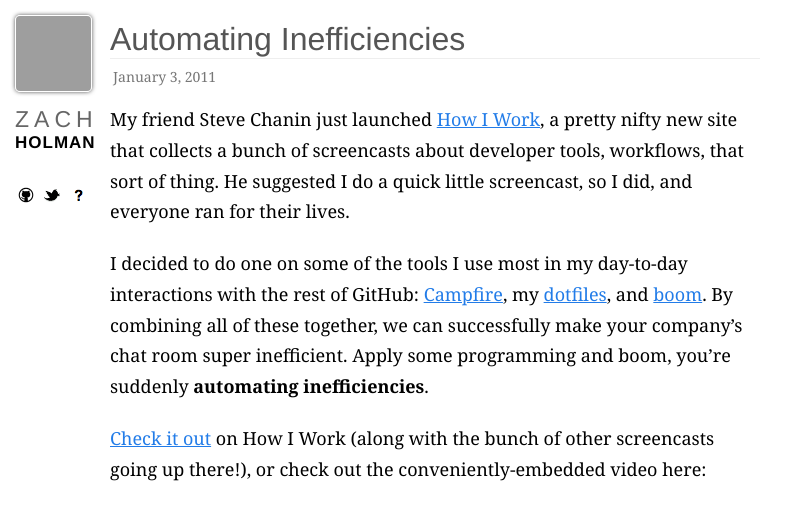
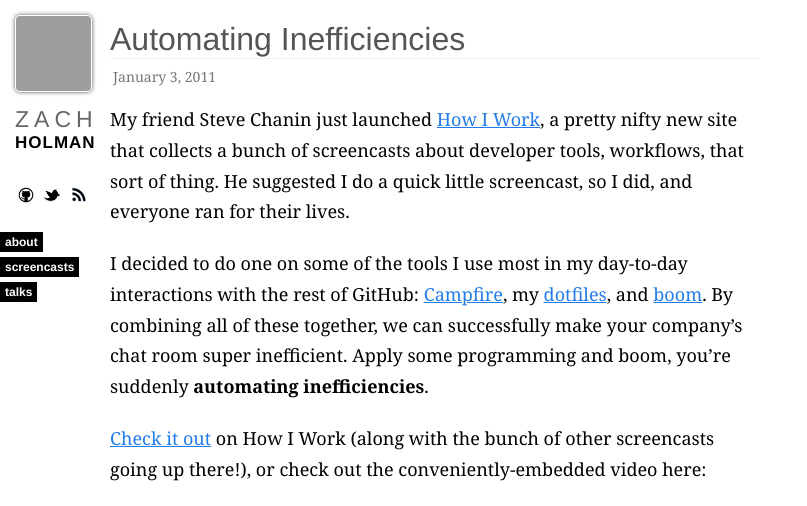
Before and after one commit to broccolini/designertocoder.github.com, a Jekyll site: the page built from _posts/2011-01-03-automating-inefficiencies.markdown, in a window 1280 px wide. Shown: the top 506 px of the page, without its empty margins (0-807 px from the left). Built offline with Jekyll 4.4.1, drawn with Linux system fonts in a browser that asks for light colours; nearby versions of some CDN libraries; Markdown is read by kramdown in place of the engine named in the settings; comment, search, counter and statistics services are not loaded; grey boxes are pictures that could not be loaded.

Commit message:
add all the things

```diff
--- a/_layouts/layout.html
+++ b/_layouts/layout.html
@@ -38,14 +38,20 @@
   <div id="mousing">&nbsp;</div>
   <div class="site">
     <a href="https://github.com/holman" id="github">
-      <img src="/images/github.png" alt="github" title="@holman on GitHub" />
+      <img src="/images/github.png" alt="github" title="@holman on GitHub" height="16" width="16" />
     </a>
     <a href="https://twitter.com/holman" id="twitter">
-      <img src="/images/twitter.png" alt="twitter" title="@holman on Twitter" />
+      <img src="/images/twitter.png" alt="twitter" title="@holman on Twitter" height="16" width="16" />
     </a>
-    <a href="/about" id="about">
-      <img src="/images/about.png" alt="about" title="About Zach Holman" />
+    <a href="http://feeds.feedburner.com/holman" id="rss">
+      <img src="/images/rss.png" alt="rss" title="Subscribe to this blog's RSS feed" height="16" width="16" />
     </a>
+  </div>
+
+  <div id="sections">
+    <div><a href="/about">about</a></div>
+    <div><a href="/screencasts">screencasts</a></div>
+    <div><a href="/talks">talks</a></div>
   </div>
 
 </div>
--- a/_posts/2011-01-03-automating-inefficiencies.markdown
+++ b/_posts/2011-01-03-automating-inefficiencies.markdown
@@ -1,6 +1,9 @@
 ---
 layout: post
 title: Automating Inefficiencies
+category: screencast
+embed: '<iframe src="http://player.vimeo.com/video/18378673" width="650" height="366" frameborder="0"></iframe>'
+teaser: "See how I use tools like Campfire, boom, and shell scripts to improve my life and annoy my coworkers."
 ---
 
 My friend Steve Chanin just launched [How I Work](http://how-i-work.com), a
@@ -19,7 +22,7 @@
 on How I Work (along with the bunch of other screencasts going up there!), or
 check out the conveniently-embedded video here:
 
-<iframe src="http://player.vimeo.com/video/18378673" width="500" height="281"
+<iframe src="http://player.vimeo.com/video/18378673" width="650" height="366"
 frameborder="0"></iframe>
 
 A couple specific links to things mentioned in the screencast:
--- a/css/styles.css
+++ b/css/styles.css
@@ -117,6 +117,22 @@
   padding-left: 2px;
   letter-spacing: 1px;
 }
+#header #sections{
+  margin: 25px 0 0 -15px;
+}
+#header #sections div{
+  margin-bottom: 7px;
+}
+#header #sections a{
+  background-color: #000;
+  padding: 3px 5px;
+  color: #fff;
+  font-weight: bold;
+  font-size: 12px;
+}
+#header #sections a:hover{
+  color: #ccc;
+}
 
 
 #post{
@@ -180,6 +196,43 @@
   font-style: normal;
 }
 
+/*
+
+ TALKS
+
+ */
+#talks h2, h3{
+  display: inline;
+}
+#talks h2{
+  font-size: 22px;
+  font-family: Helvetica, sans-serif;
+  color: #ccc;
+}
+#talks h3{
+}
+.talk{
+  margin: 50px 0;
+}
+.talk img{
+  margin-top: 10px;
+  border-radius: none;
+  box-shadow: none;
+}
+
+/*
+
+ SCREENCASTS
+
+ */
+#screencasts h2{
+  margin-bottom: 0;
+}
+#screencasts .teaser{
+  color: #999;
+  font-size: 13px;
+  margin-top: 0;
+}
 
 /*
 
--- a/javascript/application.js
+++ b/javascript/application.js
@@ -16,11 +16,11 @@
     $('#mousing').html("&nbsp;");
   });
 
-  $('#about').mouseover(function(){
-    $('#mousing').text("About");
+  $('#rss').mouseover(function(){
+    $('#mousing').text("RSS");
   });
 
-  $('#about').mouseout(function(){
+  $('#rss').mouseout(function(){
     $('#mousing').html("&nbsp;");
   });
 
```
Also changed, not shown: screencasts.html (added, +23 -0 lines), talks.html (added, +26 -0 lines), images/rss.png (added), images/talks/2011-frozenrails.png (added), images/talks/2011-railsconf.png (added).
